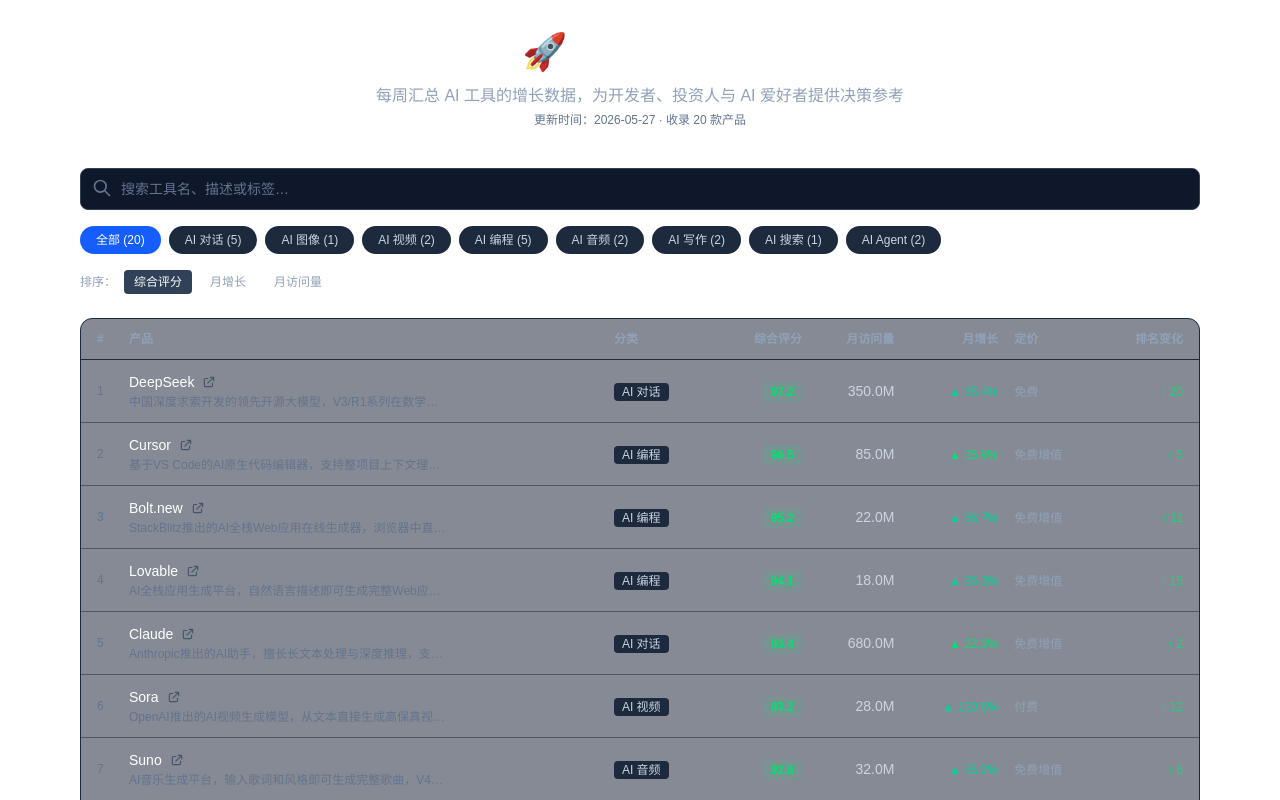
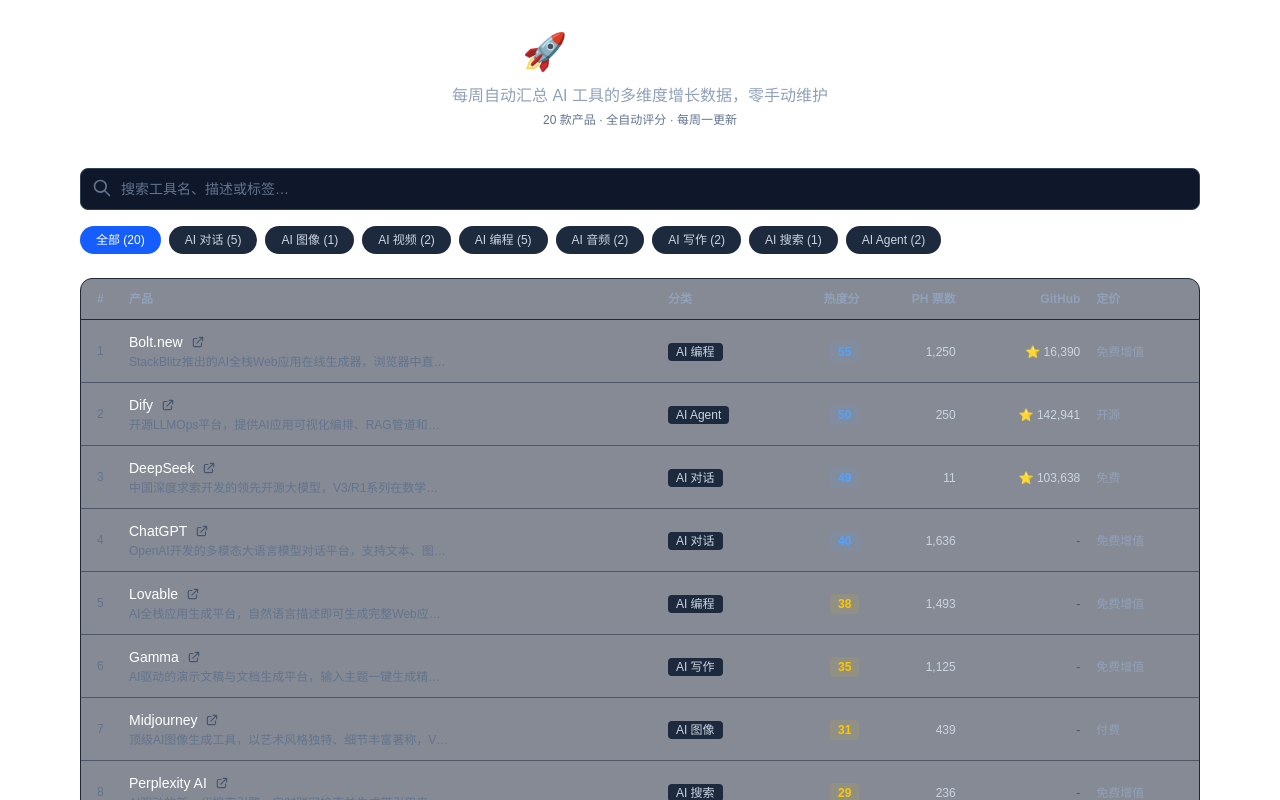
Before and after one commit to lllllllyc123/ai-growth-rank, a Next.js app: page / in a window 1280 px wide. Shown: the top 800 px of the page. Built offline with nearby package versions, Linux system fonts and the light colour scheme.

Commit message:
feat: new homepage with auto-scored ranking

```diff
--- a/src/app/page.tsx
+++ b/src/app/page.tsx
@@ -3,19 +3,21 @@
 import { useState, useMemo } from "react";
 import Link from "next/link";
 import { tools, getToolsByCategory, searchTools } from "@/data/tools";
-import { CATEGORY_LABELS, PRICING_LABELS, type Category, type AITool } from "@/data/types";
+import { computeAllScores, getEntryData } from "@/data/score";
+import { CATEGORY_LABELS, PRICING_LABELS, type Category } from "@/data/types";
 
 const ALL_CATEGORIES = Object.keys(CATEGORY_LABELS) as Category[];
 
 export default function Home() {
   const [category, setCategory] = useState<"all" | Category>("all");
   const [search, setSearch] = useState("");
-  const [sortBy, setSortBy] = useState<"totalScore" | "visitGrowth" | "monthlyVisits">("totalScore");
+
+  const scores = useMemo(() => computeAllScores(), []);
 
   const filtered = useMemo(() => {
     let result = search.trim() ? searchTools(search) : getToolsByCategory(category);
-    return [...result].sort((a, b) => b[sortBy] - a[sortBy]);
-  }, [category, search, sortBy]);
+    return [...result].sort((a, b) => (scores[b.slug] ?? 0) - (scores[a.slug] ?? 0));
+  }, [category, search, scores]);
 
   return (
     <div className="mx-auto max-w-6xl px-4 py-8">
@@ -24,10 +26,10 @@
           🚀 AI 增长榜单
         </h1>
         <p className="mt-3 text-sm text-slate-400 sm:text-base">
-          每周汇总 AI 工具的增长数据，为开发者、投资人与 AI 爱好者提供决策参考
+          每周自动汇总 AI 工具的多维度增长数据，零手动维护
         </p>
         <p className="mt-1 text-xs text-slate-500">
-          更新时间：2026-05-27 · 收录 {tools.length} 款产品
+          {tools.length} 款产品 · 全自动评分 · 每周一更新
         </p>
       </header>
 
@@ -70,27 +72,6 @@
             </button>
           ))}
         </div>
-
-        <div className="flex items-center gap-2 text-xs text-slate-400">
-          <span>排序：</span>
-          {([
-            ["totalScore", "综合评分"],
-            ["visitGrowth", "月增长"],
-            ["monthlyVisits", "月访问量"],
-          ] as const).map(([key, label]) => (
-            <button
-              key={key}
-              onClick={() => setSortBy(key)}
-              className={`rounded px-2.5 py-1 transition ${
-                sortBy === key
-                  ? "bg-slate-700 text-white"
-                  : "text-slate-400 hover:text-white"
-              }`}
-            >
-              {label}
-            </button>
-          ))}
-        </div>
       </div>
 
       <div className="overflow-x-auto rounded-xl border border-slate-800 bg-slate-900/50">
@@ -100,22 +81,24 @@
               <th className="py-3 pl-4 pr-2 w-12">#</th>
               <th className="py-3 pr-4">产品</th>
               <th className="py-3 pr-4 hidden sm:table-cell">分类</th>
-              <th className="py-3 pr-4 text-right">综合评分</th>
-              <th className="py-3 pr-4 text-right hidden md:table-cell">月访问量</th>
-              <th className="py-3 pr-4 text-right">月增长</th>
+              <th className="py-3 pr-4 text-right">热度分</th>
+              <th className="py-3 pr-4 text-right">PH 票数</th>
+              <th className="py-3 pr-4 text-right hidden md:table-cell">GitHub</th>
               <th className="py-3 pr-4 hidden lg:table-cell">定价</th>
-              <th className="py-3 pr-4 hidden lg:table-cell text-right">排名变化</th>
             </tr>
           </thead>
           <tbody>
             {filtered.length === 0 ? (
               <tr>
-                <td colSpan={8} className="py-12 text-center text-slate-500">
+                <td colSpan={7} className="py-12 text-center text-slate-500">
                   没有匹配的结果
                 </td>
               </tr>
             ) : (
-              filtered.map((tool, i) => (
+              filtered.map((tool, i) => {
+                const data = getEntryData(tool.slug);
+                const score = scores[tool.slug] ?? 0;
+                return (
                   <tr
                     key={tool.slug}
                     className="border-b border-slate-800/50 transition hover:bg-slate-800/50"
@@ -149,30 +132,36 @@
                       </span>
                     </td>
                     <td className="py-3 pr-4 text-right">
-                    <ScoreBadge score={tool.totalScore} />
+                      <ScoreBadge score={score} />
+                    </td>
+                    <td className="py-3 pr-4 text-right">
+                      <span className="text-xs text-slate-300 font-mono">
+                        {data?.phVotes?.toLocaleString() ?? "-"}
+                      </span>
                     </td>
                     <td className="py-3 pr-4 text-right hidden md:table-cell">
-                    <span className="text-slate-300">{formatVisits(tool.monthlyVisits)}</span>
-                  </td>
-                  <td className="py-3 pr-4 text-right">
-                    <GrowthBadge value={tool.visitGrowth} />
+                      {data?.githubStars ? (
+                        <span className="text-xs text-slate-300 font-mono">
+                          ⭐ {data.githubStars.toLocaleString()}
+                        </span>
+                      ) : (
+                        <span className="text-xs text-slate-600">-</span>
+                      )}
                     </td>
                     <td className="py-3 pr-4 hidden lg:table-cell">
                       <span className="text-xs text-slate-400">{PRICING_LABELS[tool.pricing]}</span>
                     </td>
-                  <td className="py-3 pr-4 hidden lg:table-cell text-right">
-                    <RankChange change={tool.rankChange} />
-                  </td>
                   </tr>
-              ))
+                );
+              })
             )}
           </tbody>
         </table>
       </div>
 
       <footer className="mt-10 border-t border-slate-800 pt-6 text-center text-xs text-slate-600">
-        <p>AI增长榜 · 每周五更新 · 数据来源：公开平台指标、流量监测工具、用户反馈</p>
-        <p className="mt-1">评分规则：增长速度 40% + 用户反馈 30% + 创新度 30%</p>
+        <p>AI增长榜 · 每周一自动更新 · 数据来源：Product Hunt · GitHub · HuggingFace</p>
+        <p className="mt-1">评分规则：PH 票数 30% + PH 评论 10% + GitHub Stars 25% + HF Likes 15% + HF 下载 20%</p>
       </footer>
     </div>
   );
@@ -180,44 +169,13 @@
 
 function ScoreBadge({ score }: { score: number }) {
   const color =
-    score >= 90 ? "text-green-400 bg-green-400/10" :
-    score >= 80 ? "text-blue-400 bg-blue-400/10" :
-    score >= 70 ? "text-yellow-400 bg-yellow-400/10" :
-    "text-slate-400 bg-slate-400/10";
+    score >= 60 ? "text-emerald-400 bg-emerald-400/10" :
+    score >= 40 ? "text-blue-400 bg-blue-400/10" :
+    score >= 20 ? "text-yellow-400 bg-yellow-400/10" :
+    "text-slate-500 bg-slate-400/10";
   return (
-    <span className={`inline-block rounded px-2 py-0.5 text-xs font-semibold ${color}`}>
-      {score.toFixed(1)}
+    <span className={`inline-block rounded px-2 py-0.5 text-xs font-semibold font-mono ${color}`}>
+      {score}
     </span>
   );
 }
-
-function GrowthBadge({ value }: { value: number }) {
-  const isUp = value > 0;
-  const cls = isUp
-    ? value > 50 ? "text-emerald-400" : "text-green-400"
-    : value < 0 ? "text-red-400" : "text-slate-400";
-  const arrow = isUp ? "▲" : value < 0 ? "▼" : "→";
-  return (
-    <span className={`text-xs font-medium ${cls}`}>
-      {arrow} {Math.abs(value).toFixed(1)}%
-    </span>
-  );
-}
-
-function RankChange({ change }: { change?: number }) {
-  if (change === undefined) return <span className="text-slate-600 text-xs">NEW</span>;
-  if (change === 0) return <span className="text-slate-500 text-xs">—</span>;
-  const isUp = change > 0;
-  return (
-    <span className={`text-xs font-medium ${isUp ? "text-green-400" : "text-red-400"}`}>
-      {isUp ? "↑" : "↓"} {Math.abs(change)}
-    </span>
-  );
-}
-
-function formatVisits(n: number): string {
-  if (n >= 1_000_000_000) return (n / 1_000_000_000).toFixed(1) + "B";
-  if (n >= 1_000_000) return (n / 1_000_000).toFixed(1) + "M";
-  if (n >= 1_000) return (n / 1_000).toFixed(1) + "K";
-  return String(n);
-}
```
Lines whose indentation alone changed are shown as unchanged.
